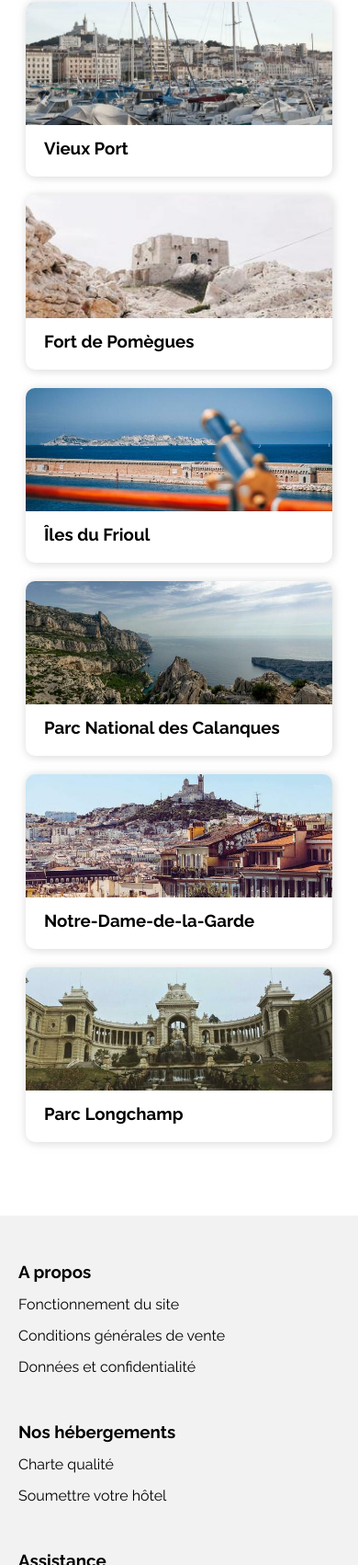
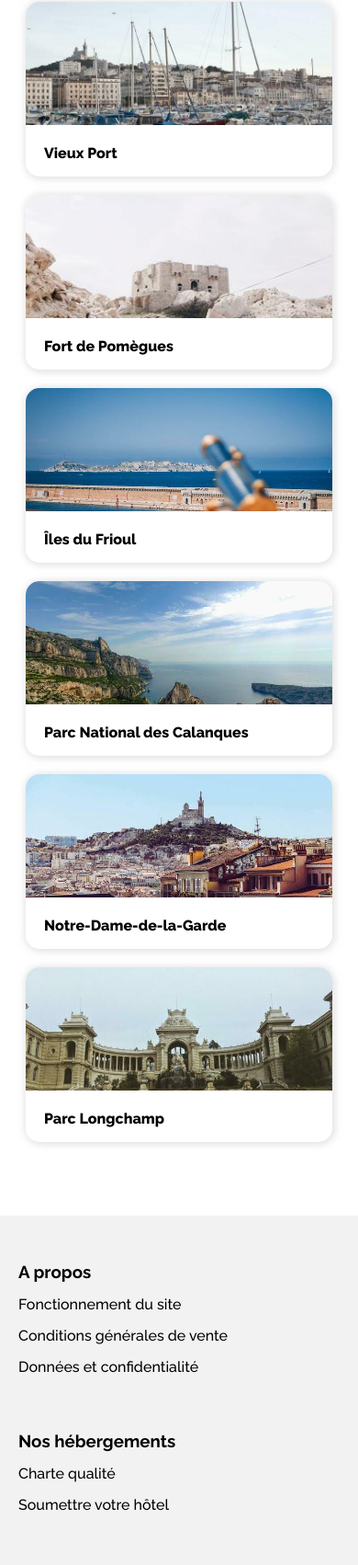
Before and after one commit to AmaruZ/AmarZirouel_2_08032021, a plain HTML site: page index.html in a window 390 px wide. Shown: the part 2672-4374 px from the top of the page at 92% size. Drawn offline with Linux system fonts and the light colour scheme.

Commit message:
peaufinage partie activité et footer

```diff
--- a/index.html
+++ b/index.html
@@ -309,6 +309,7 @@
   </div>
 
   <footer>
+    <div id="footer_block">
       <div class="footer">
         <h3>A propos</h3>
         <ul>
@@ -331,6 +332,7 @@
           <li><a href="#">Nous contacter</a></li>
         </ul>
       </div>
+    </div>
   </footer>
 </body>
 
--- a/mobile.css
+++ b/mobile.css
@@ -24,8 +24,7 @@
         margin-right: 20px;
     }
 
-    nav
-    {
+    nav {
         flex-direction: column-reverse;
         justify-content: flex-end;
         position: relative;
@@ -43,6 +42,10 @@
 
     nav li a:hover{
         color: #0065FC;
+    }
+
+    nav li:active{
+        box-shadow: inset 0px -3px 0px 0px #0065FC;
     }
 
     /* ------------------- 1e section ---------------------------- */
@@ -109,6 +112,7 @@
         flex-flow: row wrap;
         margin-left: 15px;
     }
+
     .filter_button{
         margin-bottom: 10px;
     }
@@ -192,28 +196,65 @@
         min-height: 190px;
         width: 334px;
         margin: 0px auto 20px auto;
+        border-radius: 15px;
     }
 
     #activities_photos{
         height: auto;
     }
+
     .activities_photo{
+        background-position: 50% 20%;
         min-height: 134px;
         max-height: 134px;
+        border-top-left-radius: 15px;
+        border-top-right-radius: 15px;
+    }
+    .activities:nth-child(1) .activities_photo{
+        background-position: 50% 19%;
+        background-size: cover;
+    }
+
+    .activities:nth-child(2) .activities_photo{
+        background-position: 50% 42%;
+    }
+
+    .activities:nth-child(3) .activities_photo{
+        background-position: 50% 18%;
+    }
+    .activities:nth-child(4) .activities_photo{
+        background-position: 50% 18%;
+    }
+    .activities:nth-child(5) .activities_photo{
+        background-position: 50% 18%;
+    }
+
+    .activities:nth-child(6) .activities_photo{
+        background-position: 50% 26%;
     }
 
     .activities_text{
+        margin-block-start: 5px;
         height: 50px;
+        border-bottom-left-radius: 15px;
+        border-bottom-right-radius: 15px;
     }
 
-
+    .activities_text h3{
+        font-size: 1em;
+        font-weight: 800;
+    }
 
     footer{
+        height: 490px;
+    }
+
+    #footer_block{
         flex-direction: column;
         justify-content: flex-start;
         width: auto;
-        padding-left: 20px;
-        height: 490px;
+        margin-left: 20px;
+
     }
 
     footer ul{
@@ -229,4 +270,8 @@
         margin-block-start: 15px;
     }
 
+    footer a{
+        font-weight: 500;
+    }
+
 }
--- a/styles.css
+++ b/styles.css
@@ -33,9 +33,9 @@ nav{
     display: flex;
     justify-content: flex-end;
 }
+
 nav ul{
     display: flex;
-    list-style-type: none;
     padding: 0;
     margin-block-start: 0em;
     margin-block-end: 0em;
@@ -59,6 +59,7 @@ nav a{
 nav a:hover{
     color: #0065FC;
 }
+
 nav p{
     margin-block-start: 0em;
     margin-block-end: 0em;
@@ -493,6 +494,13 @@ aside a{
     display: flex;
 }
 
+.activities_photo{
+    background-repeat: no-repeat;
+    background-size: cover;
+    border-top-left-radius: 10px;
+    border-top-right-radius: 10px;
+}
+
 .activities:nth-child(1), .activities:nth-child(4){
     height: 445px;
 }
@@ -511,34 +519,34 @@ aside a{
 .activities:nth-child(1) .activities_photo{
     height: 390px;
     background-image: url('images/activites/4_small/reno-laithienne-QUgJhdY5Fyk-unsplash.jpg');
+    background-position: 50% 23%;
+    background-size: auto;
 }
 .activities:nth-child(2) .activities_photo{
     height: 180px;
     background-image: url('images/activites/4_small/paul-hermann-QFTrLdQIRhI-unsplash.jpg');
+    background-position: 50% 40%;
 }
 .activities:nth-child(3) .activities_photo{
     height: 110px;
     background-image: url('images/activites/4_small/kevin-hikari-rV_Qd1l-VXg-unsplash.jpg');
+    background-position: 50% 19%;
 }
 .activities:nth-child(4) .activities_photo{
     height: 390px;
     background-image: url('images/activites/4_small/kilyan-sockalingum-NR8-cBCN3aI-unsplash.jpg');
+    background-position: 49% 0%;
+    filter: saturate(150%) brightness(107%) contrast(95%);
 }
 .activities:nth-child(5) .activities_photo{
     height: 140px;
     background-image: url('images/activites/4_small/florian-wehde-xW9e8gdotxI-unsplash.jpg');
+    background-position: 49% 0%;
 }
 .activities:nth-child(6) .activities_photo{
     height: 155px;
     background-image: url('images/activites/4_small/lena-paulin-wH2-EJoDcV0-unsplash.jpg');
-}
-
-.activities_photo{
-    background-position: center;
-    background-repeat: no-repeat;
-    background-size: cover;
-    border-top-left-radius: 10px;
-    border-top-right-radius: 10px;
+    background-position: 49% 10%;
 }
 
 .activities_text{
@@ -556,18 +564,37 @@ aside a{
 
 footer{
     background-color: #F2F2F2;
+    width: 100%;
+
+}
+
+#footer_block{
     display: flex;
-    justify-content: space-around;
-    width: 100%;
+    max-width: 1340px;
+    width: auto;
+    margin: auto;
+    justify-content: flex-start;
+
+}
+
+footer h3{
+    margin-block-start: 45px;
+
 }
 
 footer a{
-    text-decoration: none;
     color: black;
 }
 
 footer ul{
     padding: 0px;
+    margin-block-start: 0px;
+    margin-block-end: 30px;
+    margin-right: 200px;
+}
+
+footer li{
+    margin-block-end: 10px;
 }
 
 .footer{
--- a/tablette.css
+++ b/tablette.css
@@ -8,6 +8,14 @@
         margin: 0px;
         padding-right: 0px;
         margin-right: 0px;
+    }
+
+    nav{
+        margin-right: 20px;
+    }
+
+    #research{
+        padding-left: 20px;
     }
 
 
@@ -51,6 +59,8 @@
         flex-flow: row wrap;
         justify-content:space-between;
         width: auto;
+        background-position: center;
+        background-size: cover;
         max-width: 1199px;
         margin-left: 20px;
         margin-right: 20px;
@@ -71,6 +81,17 @@
 
     .activities_text{
         min-height: 50px;
+    }
+
+    #footer_block{
+        justify-content: space-evenly;
+    }
+
+    footer ul{
+        padding: 0px;
+        margin-block-start: 0px;
+        margin-block-end: 30px;
+        margin-right: 0;
     }
 }
 
@@ -169,6 +190,7 @@ aside a{
 
 }
 @media all and (min-width: 481px) and (max-width:956px){
+
     .lodging_part{
         display: flex;
         flex-direction: column;
@@ -178,7 +200,6 @@ aside a{
         width: auto;
         border-radius: 20px;
         margin-block-end: 20px;
-
     }
 
     .hotels{
@@ -193,9 +214,6 @@ aside a{
         width: 100%;
         border-top-left-radius: 15px;
         border-top-right-radius: 15px;
-        background-position: center;
-        background-repeat: no-repeat;
-        background-size: cover;
     }
 
     #hotels_list {
@@ -213,9 +231,8 @@ aside a{
 
 @media all and (min-width: 690px) and (max-width: 956px){
 
+    /* -----------------SECTION 2-------------------------------- */
 
-
-    /* -----------------SECTION 2-------------------------------- */
 
 
     #haside_list{
@@ -266,25 +283,21 @@ aside a{
         margin-block-start: 0px;
     }
 
-
-
-
-
 }
 
 @media all and (min-width: 481px) and (max-width: 689px){
 
-
-
-
+    .hotels{
+        min-width: 400px;
+    }
 
     #haside_list{
         flex-flow: column nowrap;
     }
 
     .hotels_aside{
-        height: 144px;
-        width: 344px;
+        height: 200px;
+        width: 400px;
         background-color: white;
         margin-bottom: 30px;
         margin-left: 35px;
@@ -295,20 +308,16 @@ aside a{
         padding: 5px 0px 5px 5px;
     }
     .haside_image{
-        width: 132px;
+        width: 200px;
         border-top-left-radius: 20px;
         border-bottom-left-radius: 20px;
-        background-position: center;
-        background-repeat: no-repeat;
-        background-size: cover;
     }
     .haside_text{
-        display: flex;
         flex-direction: column;
         align-items:flex-start;
         font-size: 0.85em;
-        margin-left: 17px;
-        margin-top: 10px;
+        margin-left: 20px;
+        margin-top: 30px;
         height: 110px;
         width: 140px;
     }
```
Lines whose indentation alone changed are shown as unchanged.
